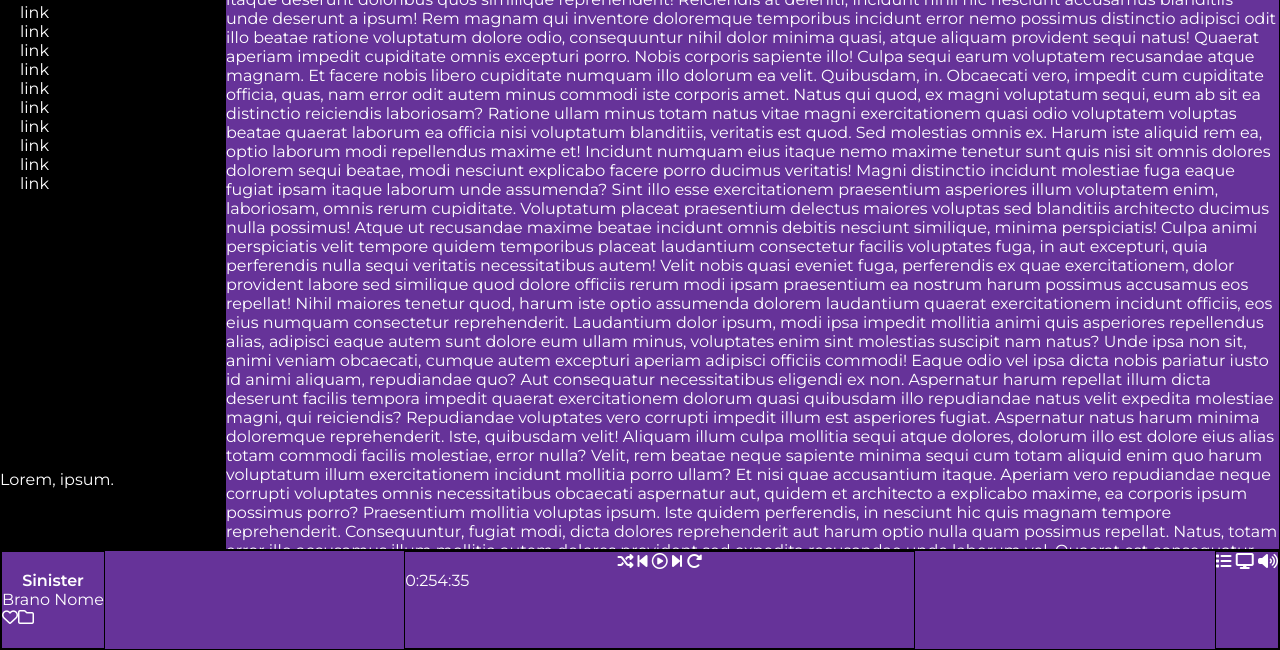
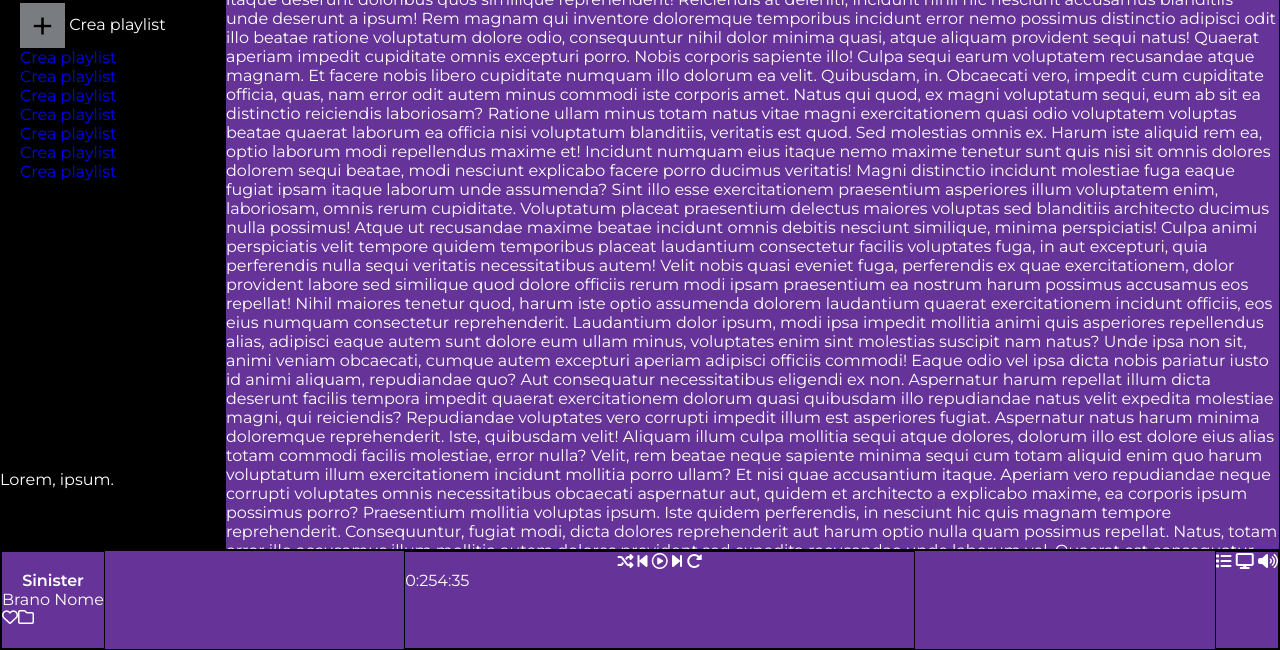
Before and after one commit to Alethepata/html-css-spotifyweb, a plain HTML site: page index.html in a window 1280 px wide. Shown: the part 150-800 px from the top of the page. Drawn offline with Linux system fonts and the light colour scheme.

Commit message:
[Edit] 1° section playlist

```diff
--- a/css/style.css
+++ b/css/style.css
@@ -94,6 +94,19 @@ section:last-child{
   height: 60%;
 
 }
+.playlist .text span::before{
+ content: "+";
+ font-size: 40px;
+ color: var(--black);
+ background-color: var(--lihtgray);
+ display: inline-block;
+ height: 45px;
+ width: 45px;
+ line-height: 45px;
+ text-align: center;
+ vertical-align: middle;
+}
+
 .bottom-leftbar{
   height: 80px;
 
--- a/index.html
+++ b/index.html
@@ -51,19 +51,58 @@
             </nav>
           </div>
         <div class="playlist">
+          <h4>PLAYLIST</h4>
+          <div class="text">
+            <span>
+              Crea playlist
+            </span>
+
+          </div>
           <nav>
             <ul>
-              <li>link</li>
-              <li>link</li>
-              <li>link</li>
-              <li>link</li>
-              <li>link</li>
-              <li>link</li>
-              <li>link</li>
-              <li>link</li>
-              <li>link</li>
-              <li>link</li>
-              <li>link</li>
+
+              <li>
+                <a href="http://">
+                  Crea playlist
+                </a>
+              </li>
+
+              <li>
+                <a href="http://">
+                  Crea playlist
+                </a>
+              </li>
+
+              <li>
+                <a href="http://">
+                  Crea playlist
+                </a>
+              </li>
+
+              <li>
+                <a href="http://">
+                  Crea playlist
+                </a>
+              </li>
+
+              <li>
+                <a href="http://">
+                  Crea playlist
+                </a>
+              </li>
+
+              <li>
+                <a href="http://">
+                  Crea playlist
+                </a>
+              </li>
+
+              <li>
+                <a href="http://">
+                  Crea playlist
+                </a>
+              </li>
+
 
             </ul>
           </nav>
```
